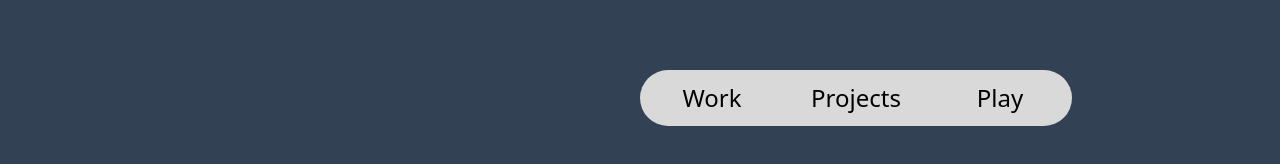
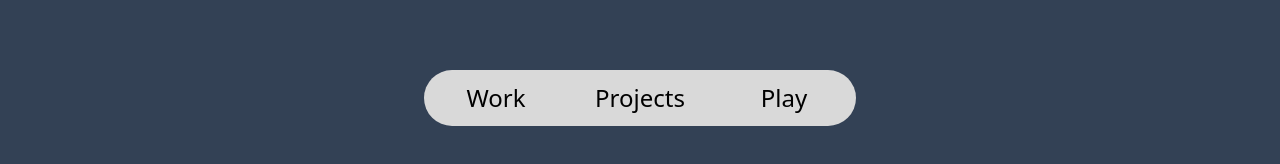
Before and after one commit to samb271/portfolio, a Vue app: page / in a window 1280 px wide. Shown: the part 610-774 px from the top of the page. Built offline with nearby package versions, Linux system fonts and the light colour scheme.

Commit message:
navbar positionning

```diff
--- a/src/components/Navbar.vue
+++ b/src/components/Navbar.vue
@@ -1,8 +1,9 @@
 <script setup lang="ts">
+
 </script>
 
 <template>
-  <div class="navbar fixed bottom-16 left-1/2 h-14 w-fit flex rounded-full">
+  <div id="navbar" class="navbar fixed bottom-16 h-14 w-fit flex rounded-full">
     <div class="w-36 text-2xl text-center grid place-items-center">Work</div>
     <div class="w-36 text-2xl text-center grid place-items-center">Projects</div>
     <div class="w-36 text-2xl text-center grid place-items-center">Play</div>
@@ -12,5 +13,7 @@
 <style scoped>
 .navbar{
   background-color: #D9D9D9;
+  left: 50%;
+  transform: translate(-50%, 0);
 }
 </style>
```
